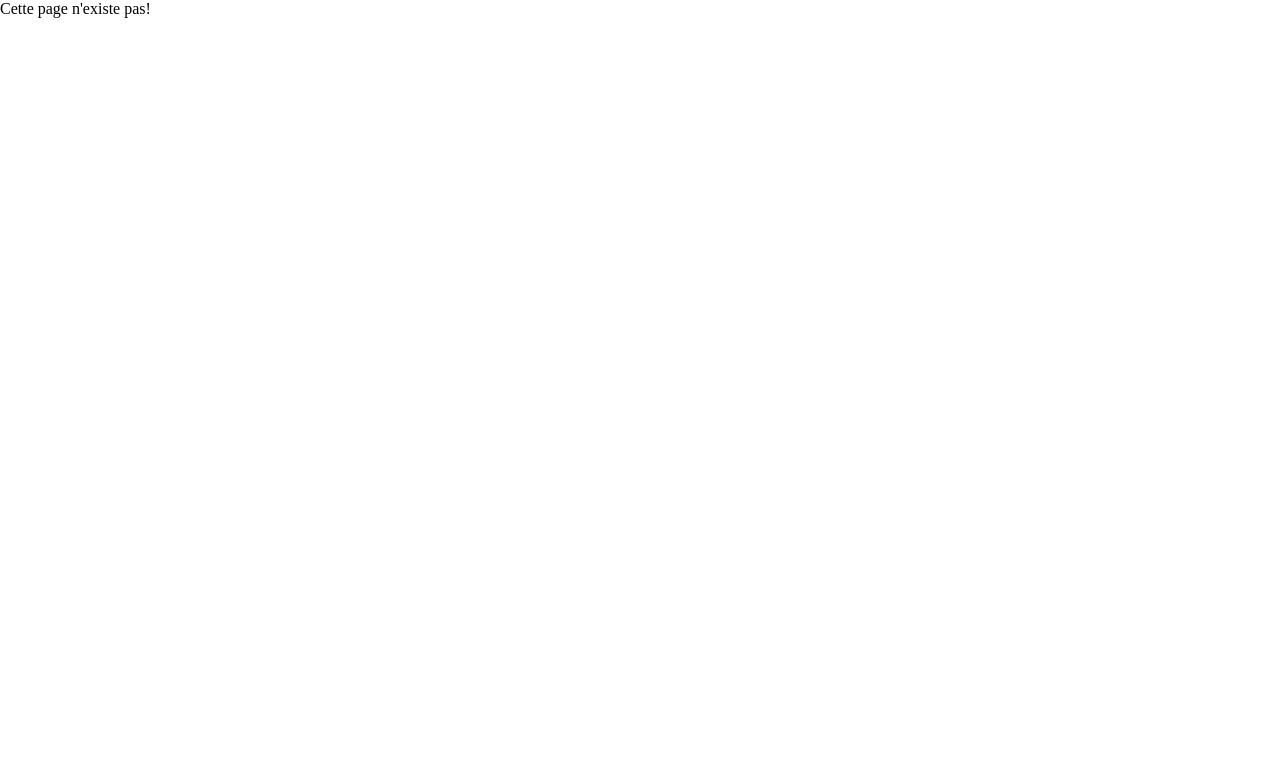
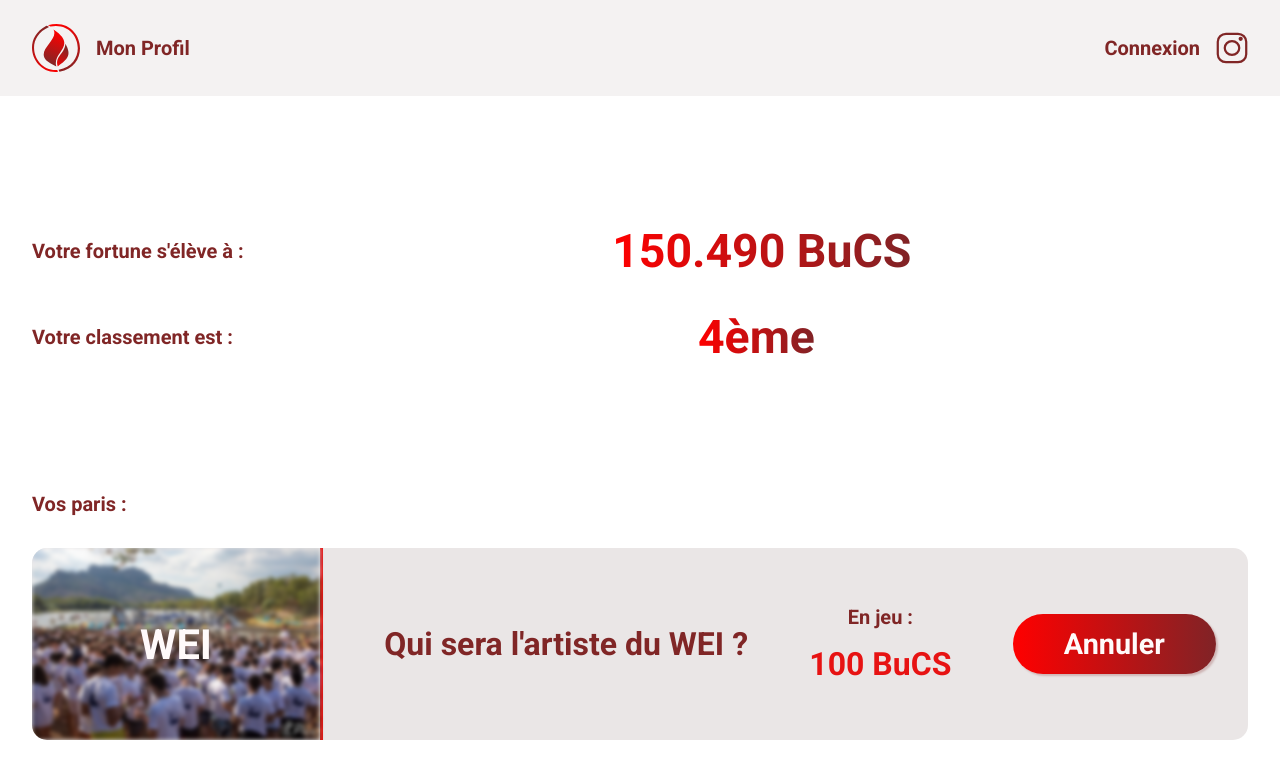
Before and after one commit to AsgelTaren/CSLeague_Front, a React (Create React App) app: page /profile in a window 1280 px wide. Shown: the top 770 px of the page. Built offline with nearby package versions, Linux system fonts and the light colour scheme.

Commit message:
page mes paris renommée en page mon profil, ajout du bouton déconnexion mais non fonctionnel

```diff
--- a/src/App.js
+++ b/src/App.js
@@ -24,7 +24,7 @@ const App = () => {
                 <Route path="*" element={<p>Cette page n'existe pas!</p>} />
                 <Route path="/contact" element={<Pages.ContactPage />} />
                 <Route path="/prizes" element={<Pages.PrizePage />} />
-                <Route path='/mes-paris' element={<Pages.PageMesParis />} />
+                <Route path='/profile' element={<Pages.ProfilePage />} />
             </Routes>
         </BrowserRouter>
     </div>)
--- a/src/components/navbar/NavBar.jsx
+++ b/src/components/navbar/NavBar.jsx
@@ -33,8 +33,8 @@ const NavBar = () => {
                 <Logo size="100%" />
             </div>
             <div className='navbar-left__navigation-tabs'>
-                <div className='bouton-mes-paris-container' onClick={() => { navigate('/mes-paris') }}>
-                    <NavigationButton text="Mes Paris" />
+                <div className='bouton-mes-paris-container' onClick={() => { navigate('/profile') }}>
+                    <NavigationButton text="Mon Profil" />
                 </div>
             </div>
         </div>
--- a/src/pages/index.js
+++ b/src/pages/index.js
@@ -4,4 +4,4 @@ export * from './campaign/CampaignPage';
 export * from './bet/BetPage';
 export * from './contact/ContactPage';
 export * from './prizes/PrizePage';
-export * from './mes_paris/PageMesParis';
+export * from './profile/ProfilePage';
--- a/src/pages/mes_paris/PageMesParis.jsx
+++ b/src/pages/profile/ProfilePage.jsx
@@ -1,8 +1,8 @@
 import React from 'react';
-import './PageMesParis.css';
+import './ProfilePage.css';
 import * as Components from '../../components';
 
-const PageMesParis = () => {
+const ProfilePage = () => {
     return (
         <div className='page-mes-paris'>
 
@@ -34,12 +34,12 @@ const PageMesParis = () => {
                 </div>
             </div>
 
-            <div className='page-mes-paris__footer'>
-                <Components.Footer />
-            </div>
+            <div className='bouton-déconnexion'><Components.NavigationButton text='Déconnexion' /></div>
+
+            <Components.Footer />
 
         </div>
     )
 }
 
-export { PageMesParis }
+export { ProfilePage }
```
Also changed, not shown: src/pages/profile/ProfilePage.css (renamed from src/pages/mes_paris/PageMesParis.css).
